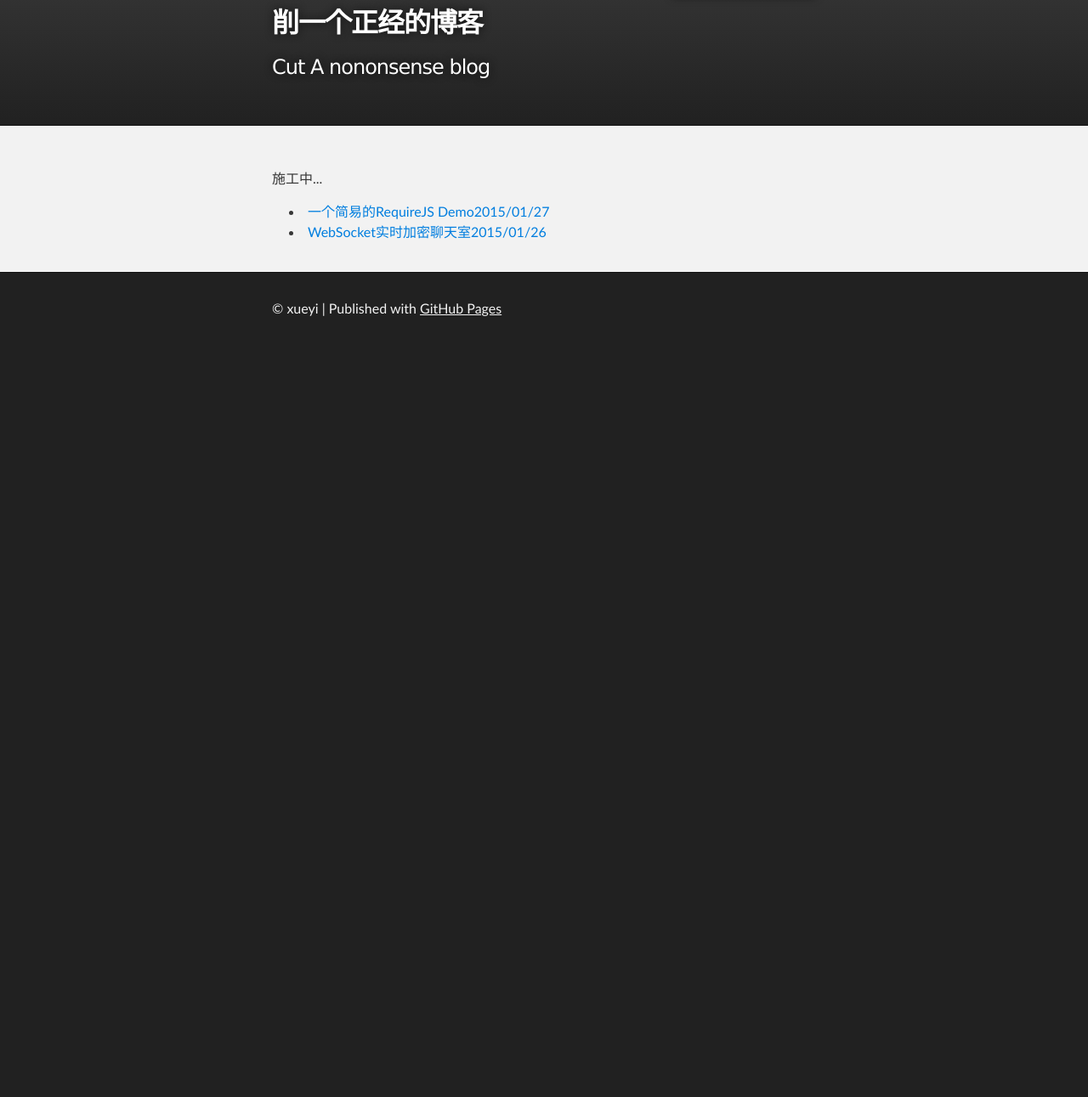
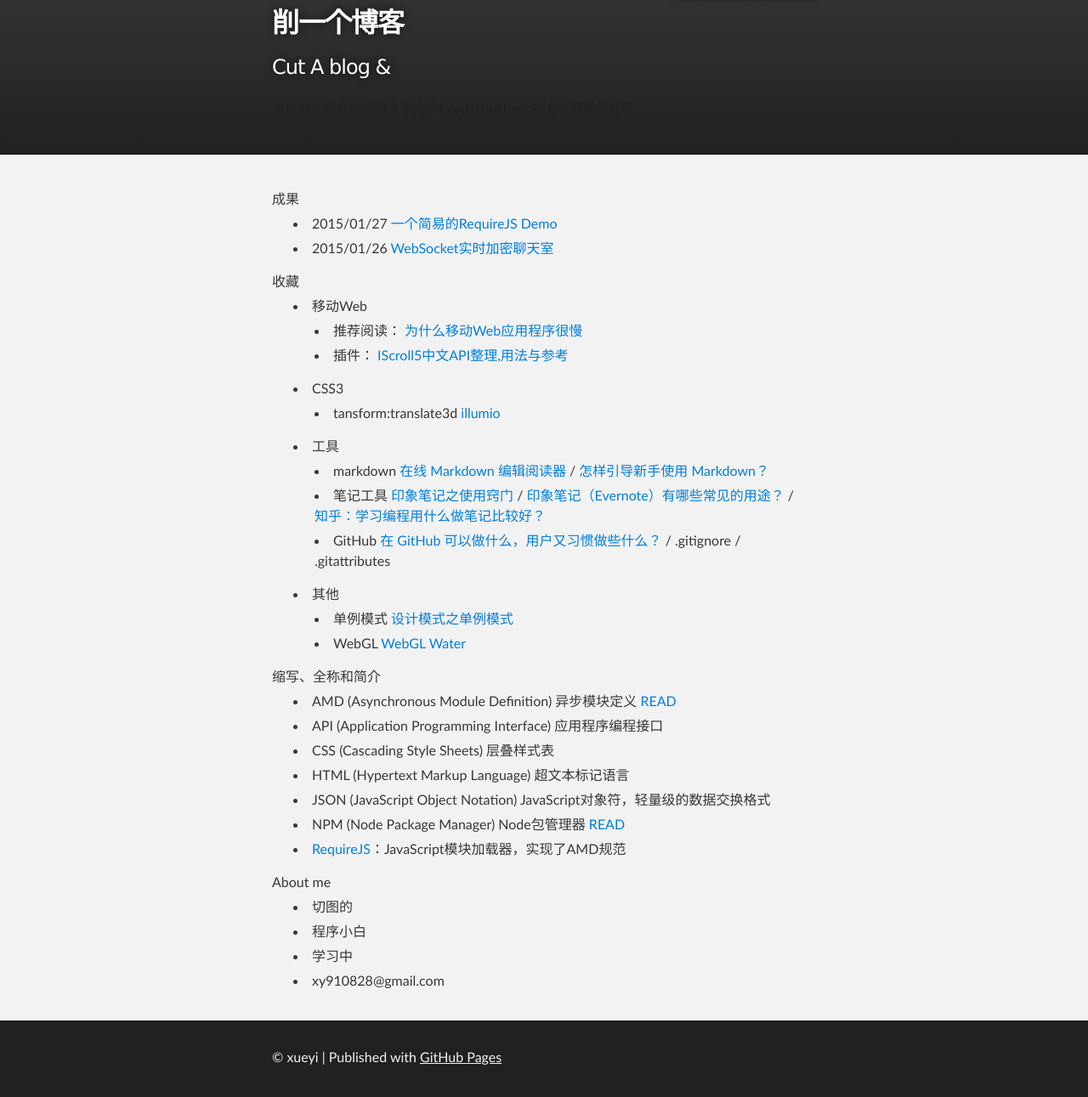
Before and after one commit to xueyi1230/xueyi1230.github.io, a plain HTML site: page index.html in a window 1280 px wide. Shown: the part 47-1338 px from the top of the page at 85% size. Before the commit the page ends 800 px from the top, so only its background shows below. Drawn offline with Linux system fonts and the light colour scheme.

Commit message:
webstorm -->github test

```diff
--- a/index.html
+++ b/index.html
@@ -4,12 +4,12 @@
   <head>
     <meta charset='utf-8'>
     <meta http-equiv="X-UA-Compatible" content="chrome=1">
-    <meta name="keywords" content="削一 xueyi 1230 削一个正经的博客">
-    <meta name="description" content="削一个正经的博客.Github.io : 削一个正经的博客">
+    <meta name="keywords" content="削一 xueyi 1230 削一个博客">
+    <meta name="description" content="削一个博客.Github.io : 削一个博客">
 
     <link rel="stylesheet" type="text/css" media="screen" href="stylesheets/common.css">
 
-    <title>削一个正经的博客</title>
+    <title>削一个博客</title>
   </head>
 
   <body>
@@ -19,8 +19,9 @@
         <header class="inner">
           <a id="forkme_banner" href="https://github.com/xueyi1230">View on GitHub</a>
 
-          <h1 id="project_title">削一个正经的博客</h1>
-          <h2 id="project_tagline">Cut A nononsense blog</h2>
+          <h1 id="project_title">削一个博客</h1>
+          <h2 id="project_tagline">Cut A blog & </h2>
+          <h6>其实每次提交的都是文字内容Contributions的方格看着好羞耻</h6>
 
         </header>
     </div>
@@ -28,11 +29,110 @@
     <!-- MAIN CONTENT -->
     <div id="main_content_wrap" class="outer">
       <section id="main_content" class="inner">
-        <p>施工中...</p>
-        <ul>
-          <li><a href="pages/requirejs.html">一个简易的RequireJS Demo2015/01/27</a></li>
-          <li><a href="pages/chat.html">WebSocket实时加密聊天室2015/01/26</a></li>
-        </ul>
+
+        <div id="project">
+          成果
+          <ul>
+            <li>2015/01/27 <a href="pages/requirejs.html">一个简易的RequireJS Demo</a></li>
+            <li>2015/01/26 <a href="pages/chat.html">WebSocket实时加密聊天室</a></li>
+          </ul>
+        </div>
+
+        <div id="collection">
+          收藏
+          <ul>
+
+            <li id="mobleweb">
+              移动Web
+              <ul>
+                <li>推荐阅读：
+                  <a href="http://www.cnblogs.com/codemood/p/3213459.html">为什么移动Web应用程序很慢</a>
+                </li>
+                <li>插件：
+                  <a href="http://blog.csdn.net/ihetqxl/article/details/36538665">IScroll5中文API整理,用法与参考</a>
+                </li>
+              </ul>
+            </li>
+
+            <li id="css3">
+              CSS3
+              <ul>
+                <li>
+                  tansform:translate3d
+                  <a href="https://www.illumio.com/" target="_blank">illumio</a>
+                </li>
+              </ul>
+            </li>
+
+            <li id="tool">
+            工具
+            <ul>
+              <li>markdown
+                <a href="https://www.zybuluo.com/mdeditor" target="_blank">在线 Markdown 编辑阅读器</a>
+                /
+                <a href="http://www.zhihu.com/question/20409634" target="_blank">怎样引导新手使用 Markdown？</a>
+              </li>
+              <li>笔记工具
+                <a href="http://www.douban.com/doulist/1804646/" target="_blank">印象笔记之使用窍门</a>
+                /
+                <a href="http://www.zhihu.com/question/20418504" target="_blank">印象笔记（Evernote）有哪些常见的用途？</a>
+                /
+                <a href="http://www.zhihu.com/question/21438053" target="_blank">知乎：学习编程用什么做笔记比较好？</a>
+              </li>
+              <li>GitHub
+                <a href="http://www.zhihu.com/question/19771598" target="_blank">在 GitHub 可以做什么，用户又习惯做些什么？</a>
+                /
+                .gitignore
+                /
+                .gitattributes
+              </li>
+            </ul>
+          </li>
+
+            <li id="other">
+              其他
+              <ul>
+                <li>单例模式
+                  <a href="http://www.cnblogs.com/tomxu/archive/2012/02/20/2352817.html" target="_blank">设计模式之单例模式</a>
+                </li>
+                <li>WebGL
+                  <a href="http://www.madebyevan.com/webgl-water/" target="_blank">WebGL Water</a>
+                </li>
+              </ul>
+            </li>
+
+          </ul>
+        </div>
+
+        <div id="mini_knowledge">
+          缩写、全称和简介
+          <ul>
+            <li>
+              AMD (Asynchronous Module Definition) 异步模块定义
+              <a href="http://www.ruanyifeng.com/blog/2012/10/asynchronous_module_definition.html" target="_blank">READ</a>
+            </li>
+            <li>API (Application Programming Interface) 应用程序编程接口</li>
+            <li>CSS (Cascading Style Sheets) 层叠样式表</li>
+            <li>HTML (Hypertext Markup Language) 超文本标记语言</li>
+            <li>JSON (JavaScript Object Notation) JavaScript对象符，轻量级的数据交换格式</li>
+            <li>
+              NPM (Node Package Manager) Node包管理器
+              <a href="http://www.cnblogs.com/chyingp/p/npm.html" target="_blank">READ</a>
+            </li>
+            <li><a href="http://www.requirejs.cn/" target="_blank">RequireJS</a>：JavaScript模块加载器，实现了AMD规范</li>
+          </ul>
+        </div>
+
+        <div id="about_me">
+          About me
+          <ul>
+            <li>切图的</li>
+            <li>程序小白</li>
+            <li>学习中</li>
+            <li>xy910828@gmail.com</li>
+          </ul>
+        </div>
+
       </section>
     </div>
 
--- a/stylesheets/common.css
+++ b/stylesheets/common.css
@@ -203,6 +203,10 @@ ul, ol, dl {
 ul {
   list-style: inside;
   padding-left: 20px;
+}
+
+li{
+  margin: 5px;
 }
 
 ol {
```
Also changed, not shown: pages/chat.html (+5 -3 lines), pages/requirejs.html (+2 -3 lines).
